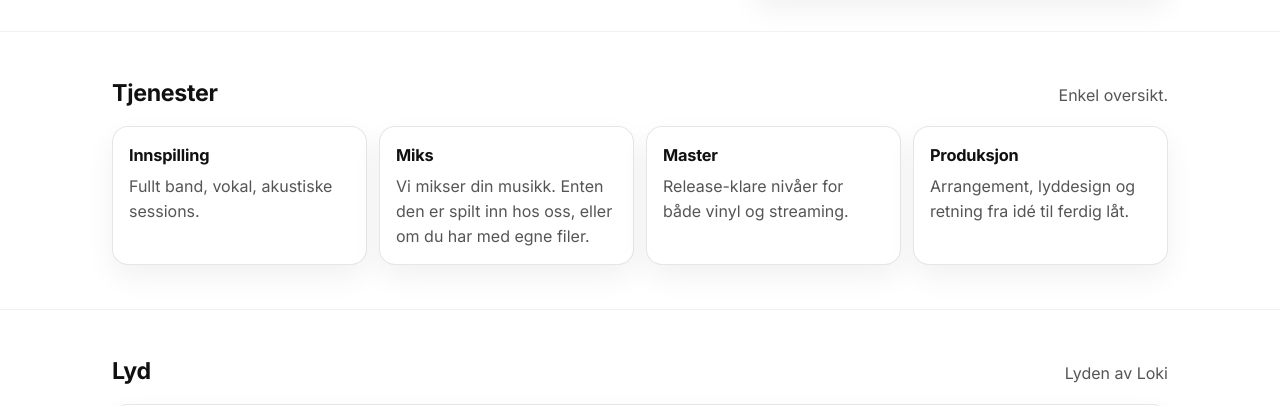
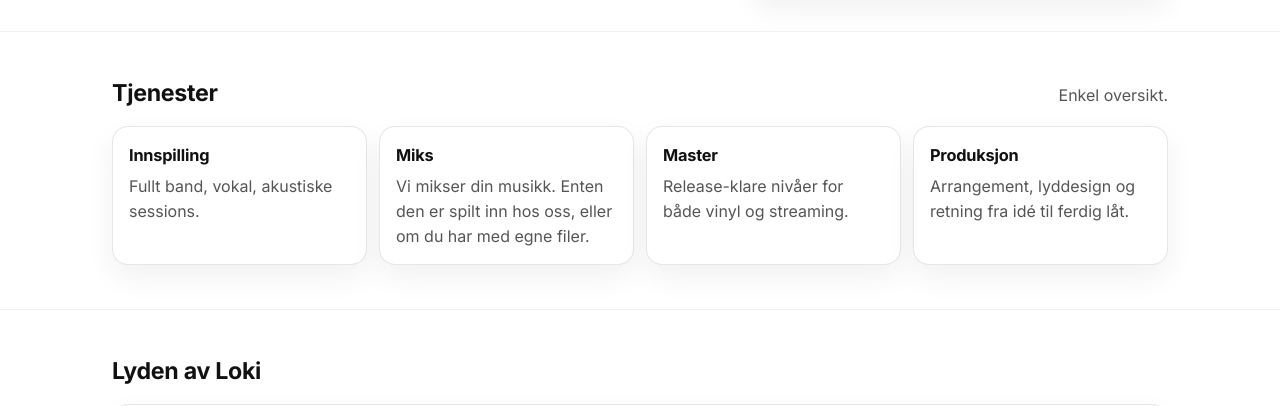
Before and after one commit to lokliydstudio/loki-lydstudio, a plain HTML site: page index.html in a window 1280 px wide. Shown: the part 387-793 px from the top of the page. Drawn offline with Linux system fonts and the light colour scheme.

Commit message:
Update index.html

```diff
--- a/index.html
+++ b/index.html
@@ -114,8 +114,8 @@
     <section class="section" id="lyd">
       <div class="container">
         <div class="section__head">
-          <h2>Lyd</h2>
-          <p>Lyden av Loki</p>
+          <h2>Lyden av Loki</h2>
+
         </div>
 
         <div class="spotify">
```
